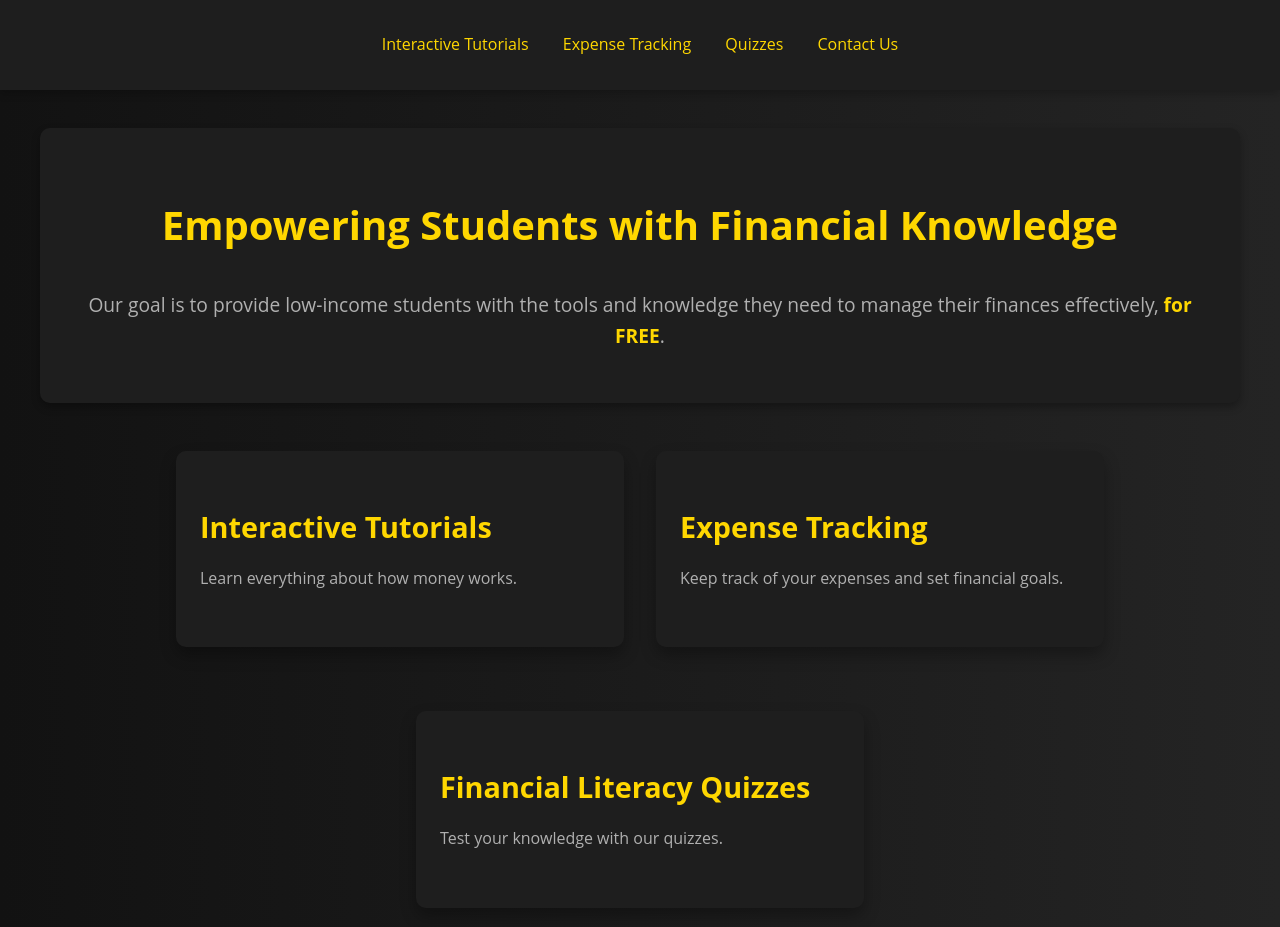
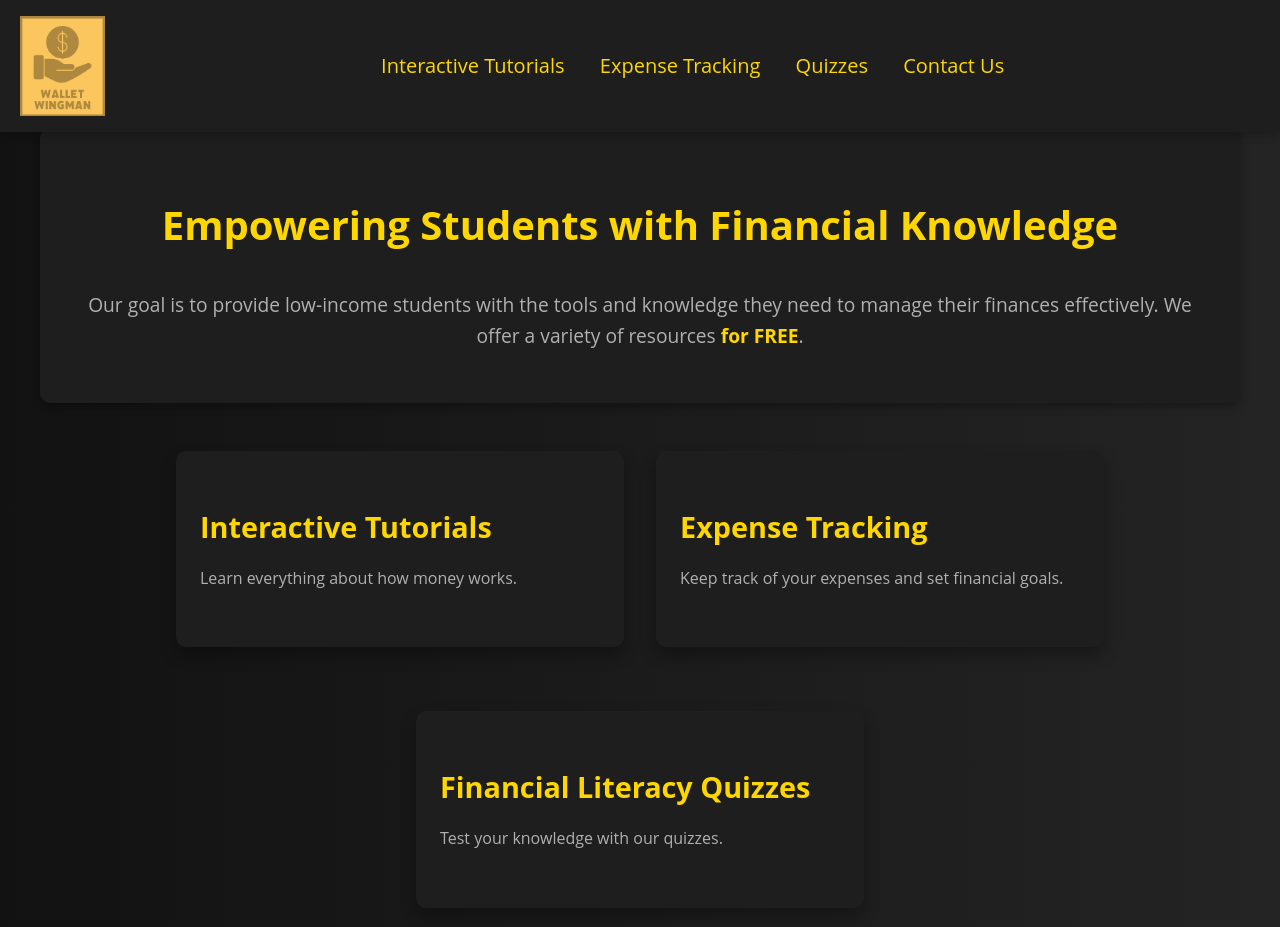
Before and after one commit to Avalanche5/Financial-Site, a plain HTML site: page index.html in a window 1280 px wide. Shown: the top 927 px of the page. Drawn offline with Linux system fonts and the light colour scheme.

Commit message:
added logo

```diff
--- a/index.html
+++ b/index.html
@@ -8,10 +8,11 @@
 </head>
 <body>
     <div class="animation-container">
-        <h1 class="animated-title">Welcome to Financial Literacy for Students</h1>
+        <h1 class="animated-title">Welcome to Wallet Wingman!</h1>
     </div>
     <header>
         <nav>
+            <img src="logo.png" alt="Logo" class="logo">
             <ul>
                 <li><a href="#tutorials">Interactive Tutorials</a></li>
                 <li><a href="#tracking">Expense Tracking</a></li>
@@ -23,7 +24,7 @@
     <main>
         <section id="intro">
             <h2>Empowering Students with Financial Knowledge</h2>
-            <p>Our goal is to provide low-income students with the tools and knowledge they need to manage their finances effectively, <span class="highlight">for FREE</span>.</p>
+            <p>Our goal is to provide low-income students with the tools and knowledge they need to manage their finances effectively. We offer a variety of resources <span class="highlight">for FREE</span>.</p>
         </section>
         <section id="features">
             <div class="feature-container">
@@ -32,8 +33,6 @@
                     <p>Learn everything about how money works.</p>
                     <p class="hidden-info">These tutorials will cover topics like budgeting, saving, investing, understanding credit, and more.</p>
                 </div>
-                <!-- <img src="image1.png" alt="Interactive Tutorials" class="feature-image"> -->
-                <!-- i tried adding images it looks bad -->
             </div>
             <div class="feature-container">
                 <div class="feature" onclick="location.href='#tracking'">
@@ -41,7 +40,6 @@
                     <p>Keep track of your expenses and set financial goals.</p>
                     <p class="hidden-info">Our tools will help you monitor your spending, create budgets, and stay on top of your financial goals.</p>
                 </div>
-                <!-- <img src="image2.png" alt="Expense Tracking" class="feature-image"> -->
             </div>
             <div class="feature-container">
                 <div class="feature" onclick="location.href='#quizzes'">
@@ -49,7 +47,6 @@
                     <p>Test your knowledge with our quizzes.</p>
                     <p class="hidden-info">Quizzes are designed to reinforce what you’ve learned and help identify areas for improvement.</p>
                 </div>
-                <!-- <img src="image3.png" alt="Financial Literacy Quizzes" class="feature-image"> -->
             </div>
         </section>
         <section id="tutorials">
@@ -70,7 +67,7 @@
         </section>
     </main>
     <footer>
-        <p>&copy; 2024 Financial Literacy for Students</p>
+        <p>&copy; Wallet Wingman 2024</p>
     </footer>
     <script>
         setTimeout(() => {
--- a/style.css
+++ b/style.css
@@ -47,9 +47,22 @@ header {
     z-index: 1000;
 }
 
+nav {
+    display: flex;
+    align-items: center;
+    padding: 0px 20px 0px 20px
+}
+
+nav .logo {
+    height: 100px;
+    margin-right: 20px;
+}
+
 nav ul {
+    font-size: 20px;
     list-style: none;
     padding: 0;
+    margin: auto;
 }
 
 nav ul li {
```
Also changed, not shown: logo.png (added).
